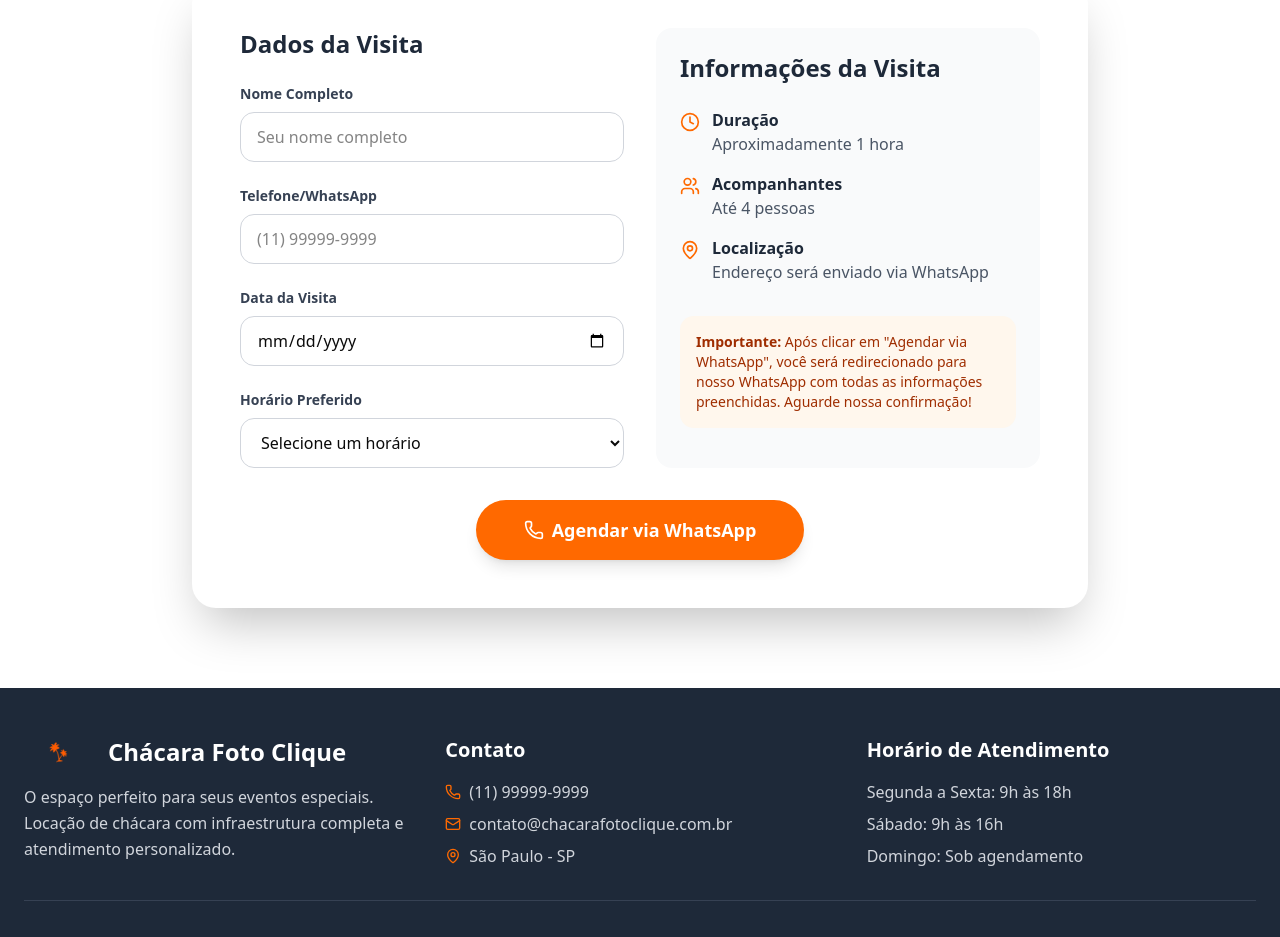
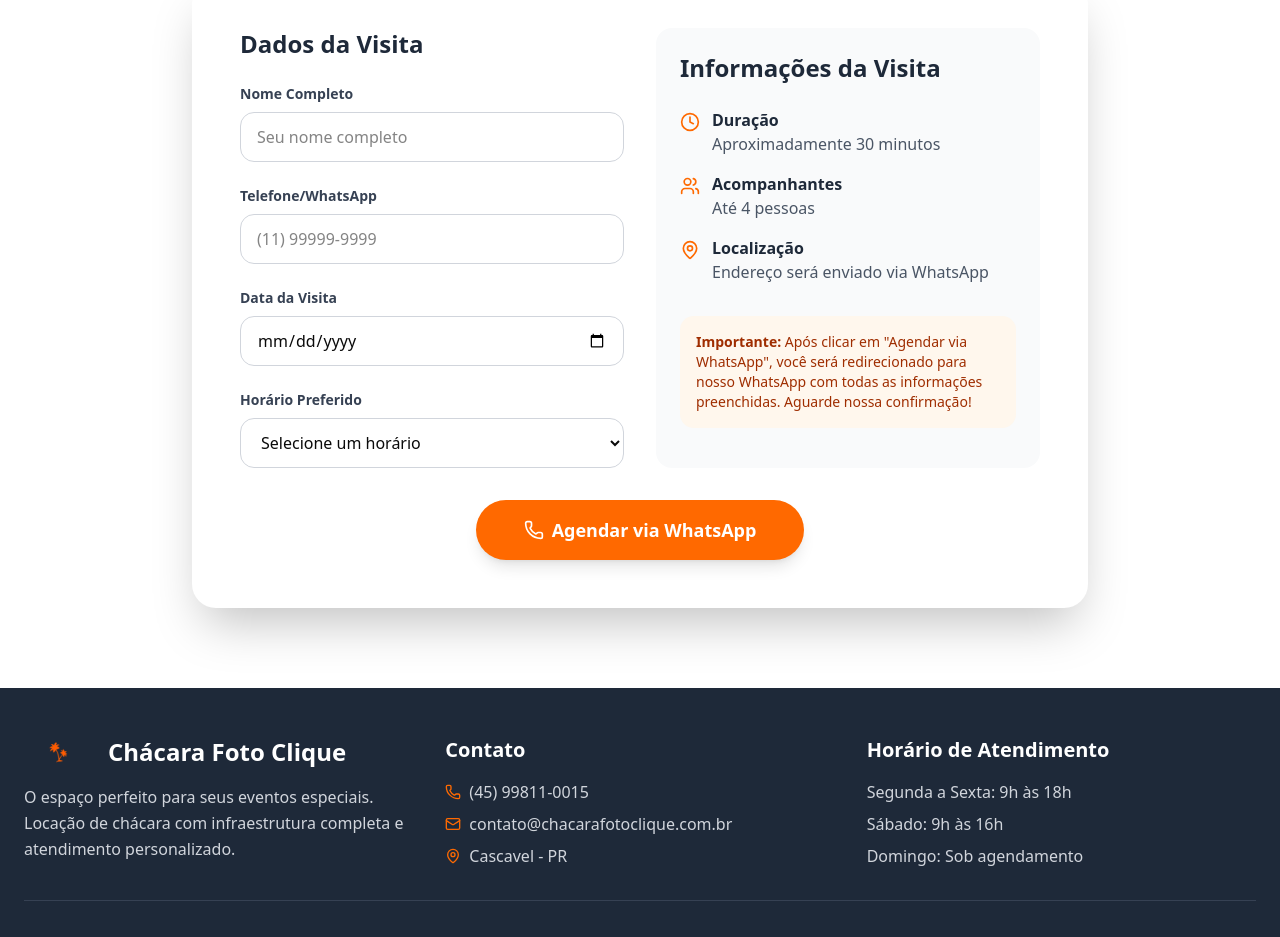
Before and after one commit to Fotoclique/chacarafotoclique, a React (Vite) app: page / in a window 1280 px wide. Shown: the part 4360-5297 px from the top of the page. Built offline with nearby package versions, Linux system fonts and the light colour scheme.

Commit message:
Ajustes finais: numero do WhatsApp e contato

```diff
--- a/src/App.jsx
+++ b/src/App.jsx
@@ -35,7 +35,7 @@ Horário: ${selectedTime}
 
 Aguardo confirmação. Obrigado!`
 
-    const whatsappUrl = `https://wa.me/5511999999999?text=${encodeURIComponent(message)}`
+    const whatsappUrl = `https://wa.me/5545998110015?text=${encodeURIComponent(message)}`
     window.open(whatsappUrl, '_blank')
 
     setShowSuccess(true)
@@ -440,6 +440,7 @@ Aguardo confirmação. Obrigado!`
                         <option value="15:00">15:00</option>
                         <option value="16:00">16:00</option>
                         <option value="17:00">17:00</option>
+                        <option value="18:00">18:00</option>
                       </select>
                     </div>
                   </div>
@@ -453,7 +454,7 @@ Aguardo confirmação. Obrigado!`
                       <Clock className="h-5 w-5 text-orange-500 mt-1" />
                       <div>
                         <p className="font-semibold text-gray-800">Duração</p>
-                        <p className="text-gray-600">Aproximadamente 1 hora</p>
+                        <p className="text-gray-600">Aproximadamente 30 minutos</p>
                       </div>
                     </div>
 
@@ -527,7 +528,7 @@ Aguardo confirmação. Obrigado!`
               <div className="space-y-2">
                 <div className="flex items-center space-x-2">
                   <Phone className="h-4 w-4 text-orange-500" />
-                  <span className="text-gray-300">(11) 99999-9999</span>
+                  <span className="text-gray-300">(45) 99811-0015</span>
                 </div>
                 <div className="flex items-center space-x-2">
                   <Mail className="h-4 w-4 text-orange-500" />
@@ -535,7 +536,7 @@ Aguardo confirmação. Obrigado!`
                 </div>
                 <div className="flex items-center space-x-2">
                   <MapPin className="h-4 w-4 text-orange-500" />
-                  <span className="text-gray-300">São Paulo - SP</span>
+                  <span className="text-gray-300">Cascavel - PR</span>
                 </div>
               </div>
             </div>
```
Also changed, not shown: 1 other file (tests, documents, lock files or other folders).
